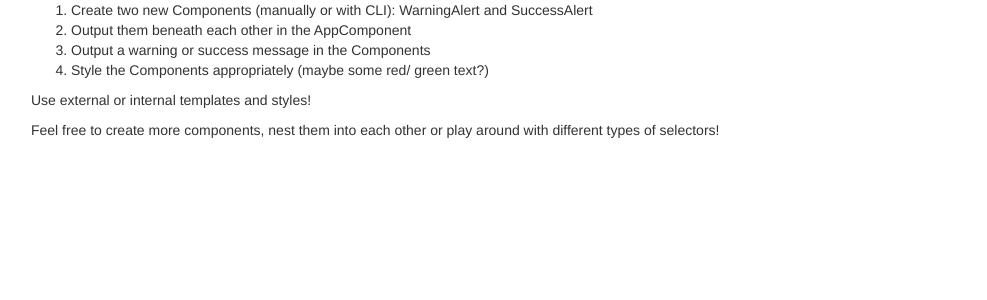
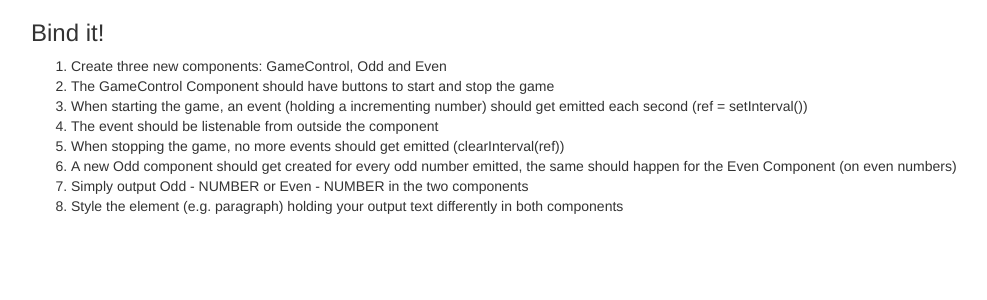
Before and after one commit to andreapeintner/angular-assignemnt-1, an Angular app: page / in a window 1280 px wide. Shown: the top 300 px of the page, without its empty margins (39-1026 px from the left). Built offline with nearby package versions, Linux system fonts and the light colour scheme.

Commit message:
upd requirements

```diff
--- a/src/app/app.component.html
+++ b/src/app/app.component.html
@@ -1,14 +1,17 @@
 <div class="container">
   <div class="row">
     <div class="col-xs-12">
+      <h3>Bind it!</h3>
       <ol>
-        <li>Create two new Components (manually or with CLI): WarningAlert and SuccessAlert</li>
-        <li>Output them beneath each other in the AppComponent</li>
-        <li>Output a warning or success message in the Components</li>
-        <li>Style the Components appropriately (maybe some red/ green text?)</li>
+        <li>Create three new components: GameControl, Odd and Even</li>
+        <li>The GameControl Component should have buttons to start and stop the game</li>
+        <li>When starting the game, an event (holding a incrementing number) should get emitted each second (ref = setInterval())</li>
+        <li>The event should be listenable from outside the component</li>
+        <li>When stopping the game, no more events should get emitted (clearInterval(ref))</li>
+        <li>A new Odd component should get created for every odd number emitted, the same should happen for the Even Component (on even numbers)</li>
+        <li>Simply output Odd - NUMBER or Even - NUMBER in the two components</li>
+        <li>Style the element (e.g. paragraph) holding your output text differently in both components</li>
       </ol>
-      <p>Use external or internal templates and styles!</p>
-      <p>Feel free to create more components, nest them into each other or play around with different types of selectors!</p>
     </div>
   </div>
 </div>
```
